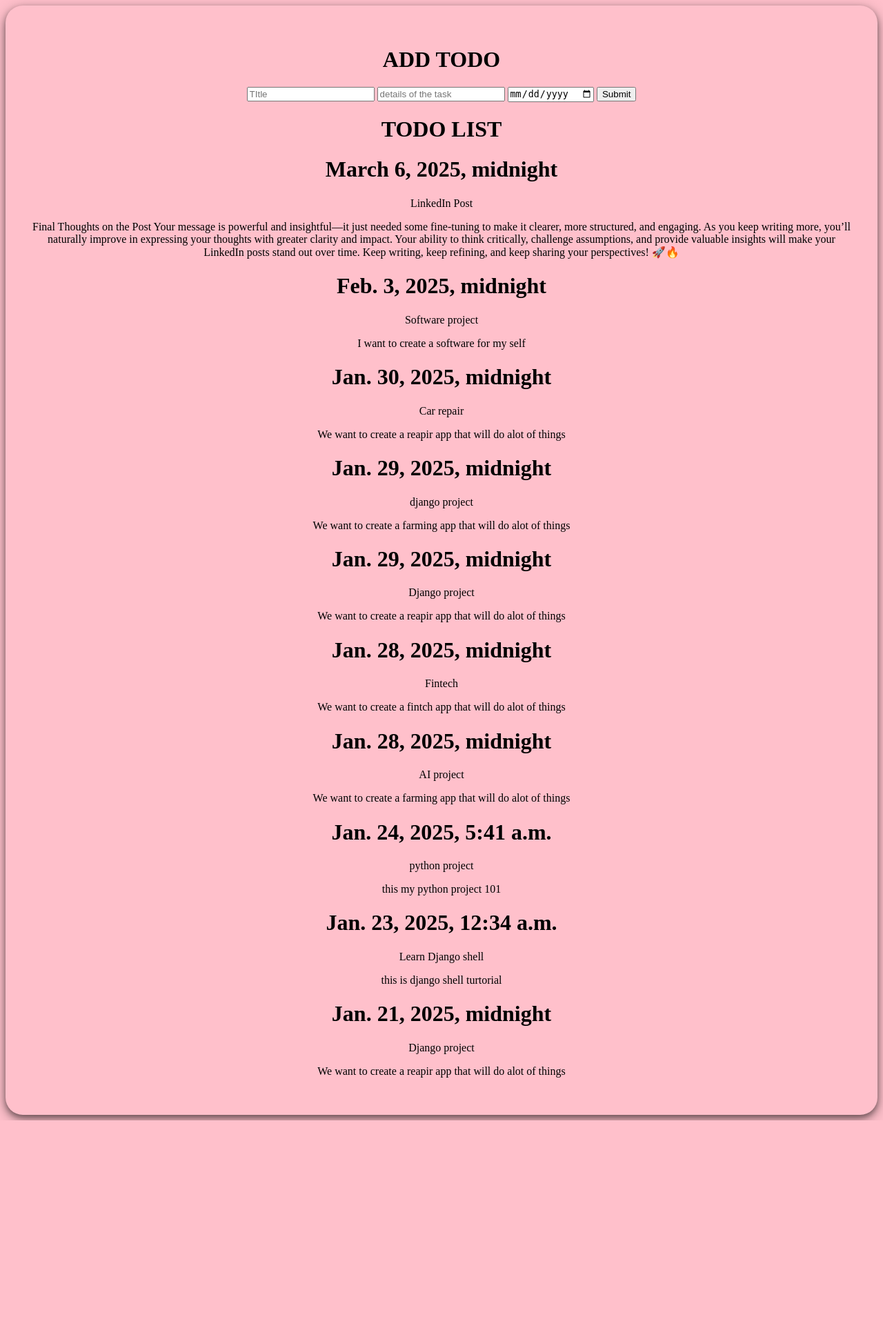
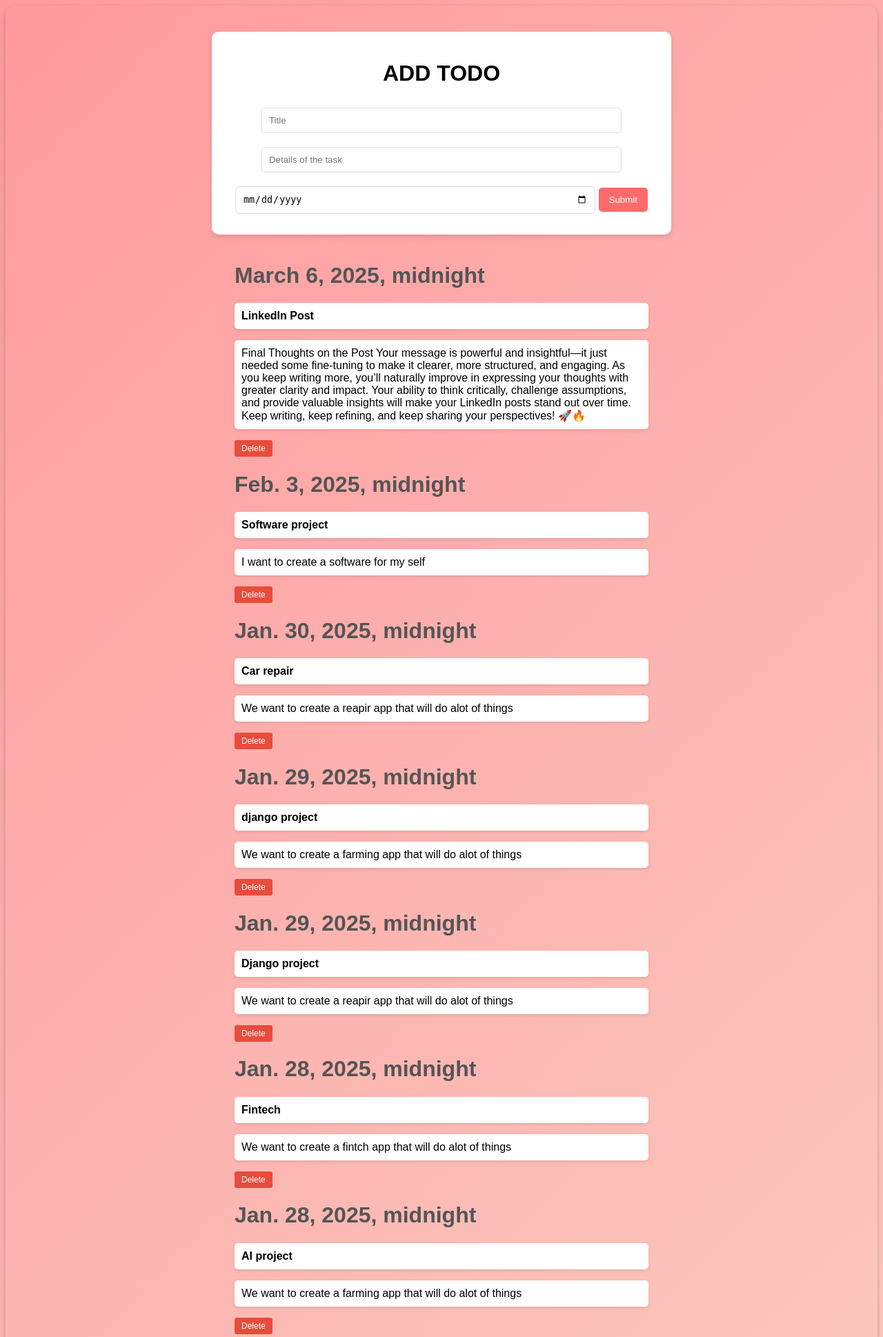
Before and after one commit to Ismai21k/TODO_PROJECT, a Django app: page / in a window 1280 px wide. Shown: the top 1938 px of the page at 69% size. Before the commit the page ends 1624 px from the top, so only its background shows below. Run offline with Django 5.2, Linux system fonts and the light colour scheme; data comes from the database, SQL or seed files in the repository; both versions use the stored data as it was after the commit.

Commit message:
Initial commit

```diff
--- a/todo/templates/todo/index2.html
+++ b/todo/templates/todo/index2.html
@@ -2,13 +2,79 @@
 <html>
 <head>
     <style>
+        /* General Styles */
         body {
             text-align: center;
-            padding: 3% ;
-            background: pink;
-            border-radius: 25px;
-            box-shadow: 0 4px 8px 0 rgba(0, 0, 0, 0.4),
-                        0 6px 20px 0 rgba(0, 0, 0, 0.36);
+            font-family: Arial, sans-serif;
+            background: linear-gradient(135deg, #ff9a9e, #fad0c4);
+            padding: 3%;
+            border-radius: 15px;
+            box-shadow: 0 4px 8px rgba(0, 0, 0, 0.2);
+        }
+
+        /* Form Container */
+        #form {
+            background: white;
+            padding: 20px;
+            border-radius: 10px;
+            box-shadow: 0 4px 6px rgba(0, 0, 0, 0.1);
+            display: inline-block;
+            margin-bottom: 20px;
+        }
+
+        /* Input Fields */
+        input[type="text"], input[type="date"] {
+            width: 80%;
+            padding: 10px;
+            margin: 10px 0;
+            border: 1px solid #ddd;
+            border-radius: 5px;
+        }
+
+        /* Submit Button */
+        button {
+            background: #ff6b6b;
+            color: white;
+            padding: 10px 15px;
+            border: none;
+            border-radius: 5px;
+            cursor: pointer;
+            transition: 0.3s;
+        }
+
+        button:hover {
+            background: #ff4757;
+        }
+
+        /* List Section */
+        #list {
+            text-align: left;
+            max-width: 600px;
+            margin: auto;
+        }
+
+        #list h1 {
+            color: #555;
+        }
+
+        #list p {
+            background: white;
+            padding: 10px;
+            border-radius: 5px;
+            box-shadow: 0 2px 4px rgba(0, 0, 0, 0.1);
+        }
+
+        /* Delete Button */
+        .delete-btn {
+            background: #e74c3c;
+            padding: 5px 10px;
+            font-size: 12px;
+            border-radius: 3px;
+            cursor: pointer;
+        }
+
+        .delete-btn:hover {
+            background: #c0392b;
         }
     </style>
 </head>
@@ -16,28 +82,33 @@
     <section>
         {% if messages %}
             {% for message in messages %}
-                <p><strong>{{message}}</strong></p>
+                <p><strong>{{ message }}</strong></p>
             {% endfor %}
         {% endif %}
     </section>
+
     <div id="form">
         <h1>ADD TODO</h1>
         <form action="{% url 'home' %}" method="post">
             {% csrf_token %}
-            <input type="text" name="title" placeholder="TItle" required>
-            <input type="text" name="details" placeholder="details of the task" required>
+            <input type="text" name="title" placeholder="Title" required>
+            <input type="text" name="details" placeholder="Details of the task" required>
             <input type="date" name="date" required>
             <button type="submit">Submit</button>
+        </form>
+    </div>
 
-        </form>
-
-    </div>
     <div id="list">
-        <h1>TODO LIST</h1>
         {% for i in item_list %}
             <h1>{{ i.date }}</h1>
-            <p>{{ i.title }}</p>
+            <p><strong>{{ i.title }}</strong></p>
             <p>{{ i.details }}</p>
+
+            <!-- Delete Button -->
+            <form action="{% url 'del' i.id %}" method="post" style="display: inline;">
+                {% csrf_token %}
+                <button type="submit" class="delete-btn">Delete</button>
+            </form>
         {% endfor %}
     </div>
 </body>
--- a/todo/urls.py
+++ b/todo/urls.py
@@ -3,6 +3,6 @@ from . import views
 
 urlpatterns = [
     path('', views.home, name='home'),
-    #path('del/<str:item_id>/', views.remove, name ='del'),
+    path('del/<int:item_id>/', views.remove, name ='del'),# this will remove todo item
 
 ]
--- a/todo/views.py
+++ b/todo/views.py
@@ -9,12 +9,12 @@ from .models import Todo
 
 # Create your views here.
 
-def home(request):
+def home(request):# this function will display all todo items
 
-    item_list = Todo.objects.order_by("-date")
+    item_list = Todo.objects.order_by("-date") # get all todo items oreder by date
 
 
-    if request.method == 'POST':
+    if request.method == 'POST': #  check if the form is submitted
         forms = TodoForm(request.POST)
         if forms.is_valid():
             forms.save()
@@ -25,8 +25,8 @@ def home(request):
         return render(request, 'todo/index2.html/',{'item_list':item_list})
 
 
-'''def remove(request, item_id):
+def remove(request, item_id): # this function will remove todo item
     item = Todo.objects.get(id=item_id)
     item.delete()
     messages.info(request, 'Todo Item removed!!!')
-    return redirect('home')'''
+    return redirect('home')
```
Also changed, not shown: db.sqlite3.
